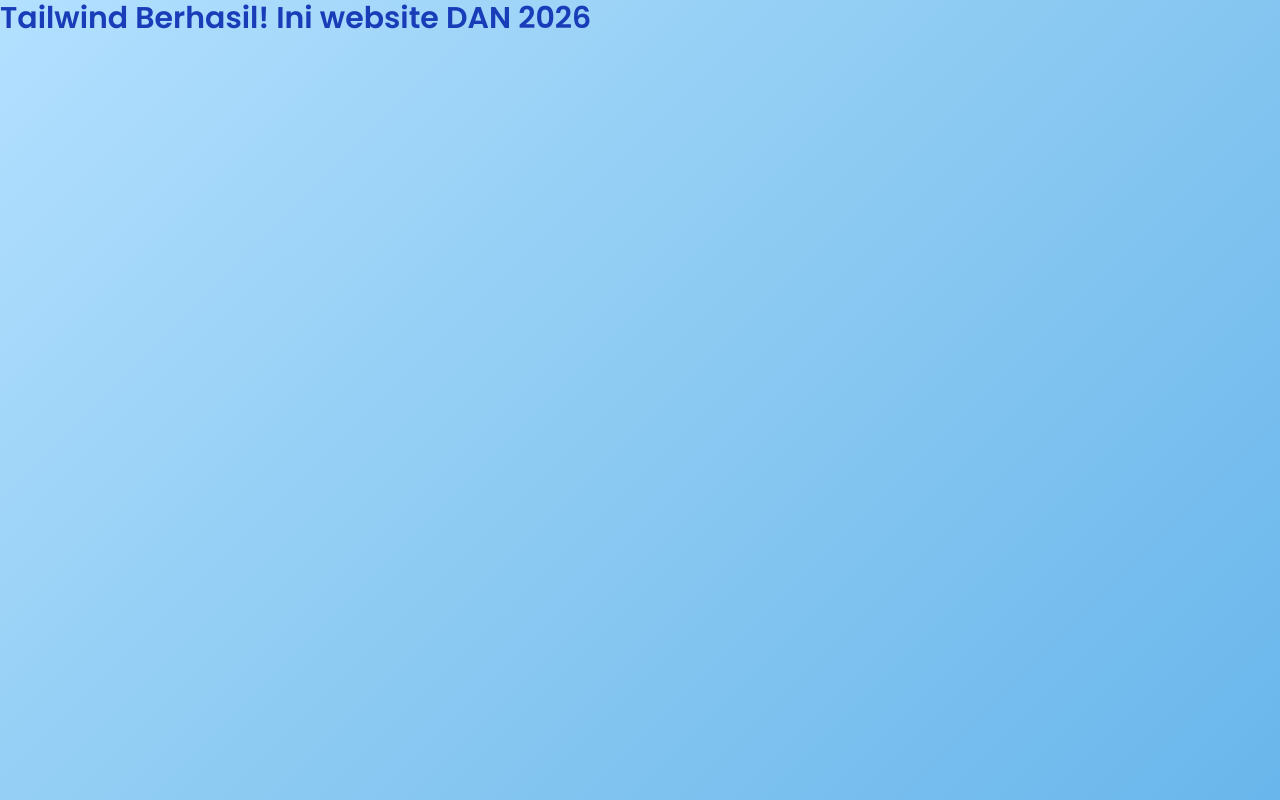
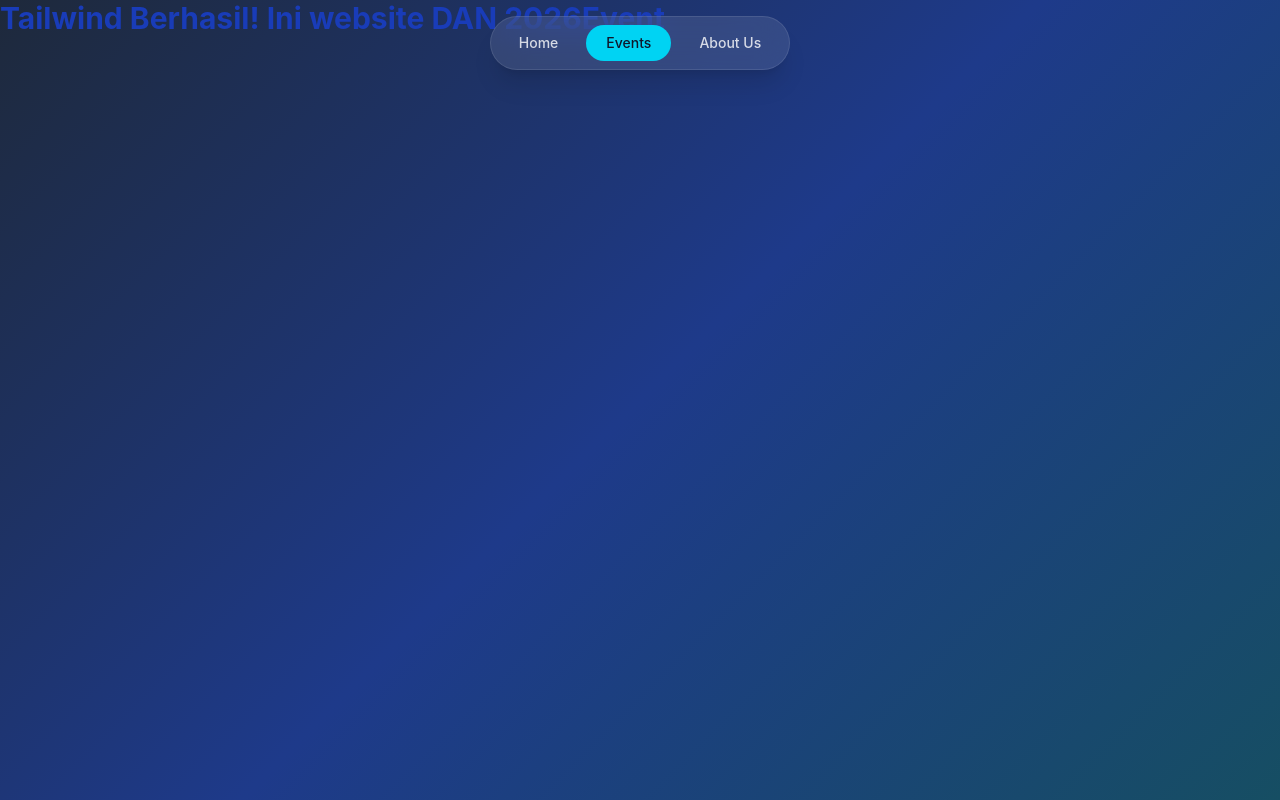
Before and after one commit to DAN-2026/DAN-2026, a React (Vite) app: page /event in a window 1280 px wide. Built offline with nearby package versions, Linux system fonts and the light colour scheme.

Commit message:
add routing, navbar,global background, and editing navbar

```diff
--- a/package.json
+++ b/package.json
@@ -13,6 +13,7 @@
     "@tailwindcss/vite": "^4.3.3",
     "react": "^19.2.7",
     "react-dom": "^19.2.7",
+    "react-router-dom": "^7.18.2",
     "tailwindcss": "^4.3.3"
   },
   "devDependencies": {
--- a/src/App.jsx
+++ b/src/App.jsx
@@ -1,15 +1,20 @@
-import { useState } from 'react'
-import reactLogo from './assets/react.svg'
-import viteLogo from './assets/vite.svg'
-import heroImg from './assets/hero.png'
-import './App.css'
+import { BrowserRouter, Routes, Route } from 'react-router-dom';
+import Navbar from './Components/Navbar';
+import Home from './Pages/Home/Home';
+import Event from './Pages/Event/Event';
+import AboutUs from './Pages/AboutUs/AboutUs';
 
 function App() {
   return (
-    <h1 className="text-3xl font-bold text-blue-800">
-      Tailwind Berhasil! Ini website DAN 2026
-    </h1>
-  )
+    <BrowserRouter>
+      <Navbar />
+      <Routes>
+        <Route path="/" element={<Home />} />
+        <Route path="/event" element={<Event />} />
+        <Route path="/about" element={<AboutUs />} />
+      </Routes>
+    </BrowserRouter>
+  );
 }
 
-export default App
+export default App;
--- /dev/null
+++ b/src/Components/Navbar.jsx
@@ -0,0 +1,32 @@
+import { Link, useLocation } from 'react-router-dom';
+
+function Navbar() {
+  const location = useLocation();
+  const menu = [
+    { name: 'Home', path: '/' },
+    { name: 'Events', path: '/event' },
+    { name: 'About Us', path: '/about' },
+  ];
+
+  return (
+    <div className="fixed top-4 left-0 right-0 z-50 flex justify-center px-4">
+      <nav className="flex items-center gap-2 px-2 py-2 rounded-full bg-white/10 backdrop-blur-lg border border-white/10 shadow-xl">
+        {menu.map((item) => (
+          <Link
+            key={item.path}
+            to={item.path}
+            className={`px-5 py-2 rounded-full text-sm font-medium transition-all duration-300 ${
+              location.pathname === item.path
+                ? 'bg-cyan-400 text-slate-900'
+                : 'text-white/80 hover:bg-white/10 hover:text-white'
+            }`}
+          >
+            {item.name}
+          </Link>
+        ))}
+      </nav>
+    </div>
+  );
+}
+
+export default Navbar;
--- /dev/null
+++ b/src/Pages/AboutUs/AboutUs.jsx
@@ -0,0 +1,9 @@
+function Home() {
+  return (
+    <h1 className="text-3xl font-bold text-blue-800">
+      Tailwind Berhasil! Ini website DAN 2026About
+    </h1>
+  );
+}
+
+export default Home;
--- /dev/null
+++ b/src/Pages/Event/Event.jsx
@@ -0,0 +1,9 @@
+function Home() {
+  return (
+    <h1 className="text-3xl font-bold text-blue-800">
+      Tailwind Berhasil! Ini website DAN 2026Event
+    </h1>
+  );
+}
+
+export default Home;
--- /dev/null
+++ b/src/Pages/Home/Home.jsx
@@ -0,0 +1,9 @@
+function Home() {
+  return (
+    <h1 className="text-3xl font-bold text-blue-800">
+      Tailwind Berhasil! Ini website DAN 2026Home
+    </h1>
+  );
+}
+
+export default Home;
--- a/src/index.css
+++ b/src/index.css
@@ -1 +1,6 @@
 @import "tailwindcss";
+
+body {
+background: linear-gradient(135deg, #1E293B 0%, #1E3A8A 50%, #164E63 100%);
+  min-height: 100vh;
+}
```
Also changed, not shown: 1 other file (tests, documents, lock files or other folders).
